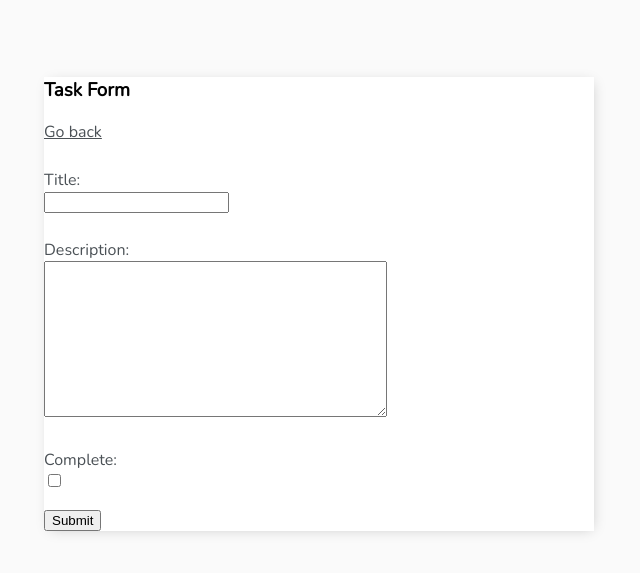
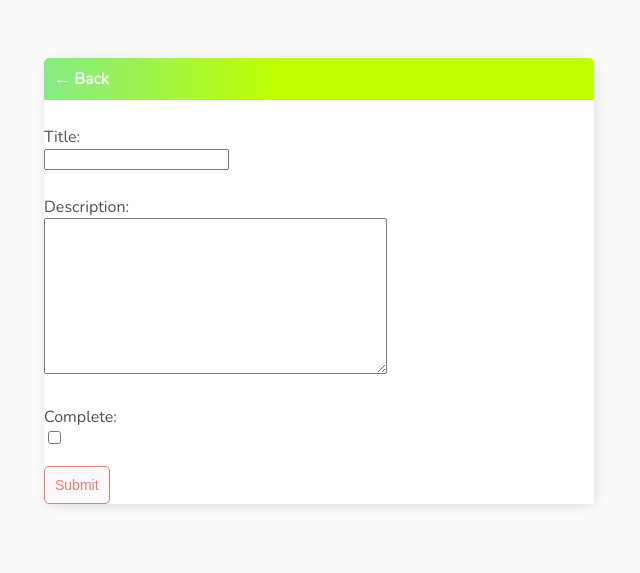
Before and after one commit to HABIBULLO77/ToDo-List, a Django app: page /task-create/ in a window 1280 px wide. Shown: the top 573 px of the page, without its empty margins (321-961 px from the left). Run offline with Django 4.2, Linux system fonts and the light colour scheme; a user stored in the database is signed in.

Commit message:
styling pages

```diff
--- a/base/templates/base/task_form.html
+++ b/base/templates/base/task_form.html
@@ -1,13 +1,19 @@
 {% extends 'base/main.html' %}
 {% block content %}
 
-<h3>Task Form</h3>
-<a href="{% url 'tasks' %}">Go back</a>
-<form method="POST" action="">
-    {% csrf_token %}
-    {{form.as_p}}
-    <input type="submit" value="Submit">
+<div class="header-bar">
+    <a href="{% url 'tasks' %}" >&#8592; Back </a>
+</div>
 
-</form>
+<div class="card-body">
+    <form method="POST" action="">
+        {% csrf_token %}
+        {{form.as_p}}
+        <input class="button" type="submit" value="Submit">
+
+    </form>
+</div>
+
+
 
 {% endblock content %}
```
Also changed, not shown: db.sqlite3.
